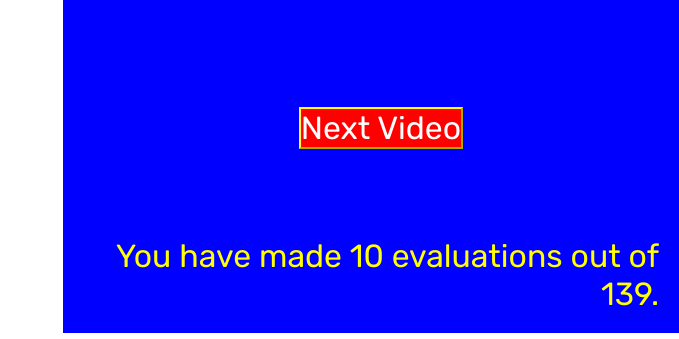
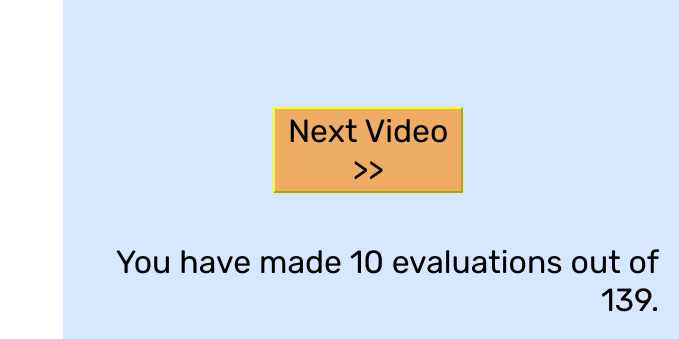
Before and after one commit to Parkinson-Disease-Detection-CSIC/video-evaluation-slider, a Django app: page /polls/68/general/details in a window 1280 px wide; the page is wider, and only the part inside the window is pictured. Shown: the part 1075-1414 px from the top of that part, without its empty margins (601-1280 px from the left). Run offline with Django 3.2, Linux system fonts and the light colour scheme; the visitor is signed in with stand-in values (Sample User, id 1); data that the repository does not hold is empty.

Commit message:
changecolors

```diff
--- a/polls/templates/polls/detail.html
+++ b/polls/templates/polls/detail.html
@@ -30,7 +30,7 @@ body, html {
   height: 80%;
   position: relative;
   float: right;
-  background-color: blue;
+  background-color: #d6e8ff;
   border-collapse: collapse;
   padding: 20px;
 }
@@ -39,7 +39,7 @@ body, html {
   width: 100%;
   height: 400px;
   border-collapse: collapse;
-  background-color: #4da6ff;
+  background-color: #b8b5db;
 }
 
     * {
@@ -349,17 +349,17 @@ body, html {
 </div>
 <div class="row">
     <div class="col_3">
-        <button type="button" style="background-color:red; border-color:yellow; color:white; visibility:hidden" onclick="previousVideo()" id="leftButton" name="Previous">Previous Video</button>
+        <button type="button" style="background-color:#eeac65; border-color:yellow; color:black; padding:3px; visibility:hidden" onclick="previousVideo()" id="leftButton" name="Previous">&lt;&lt; Previous Video</button>
     </div>
     <div class="col_3">
-        <button type="button" style="background-color:red; border-color:yellow; color:white; visibility:hidden" onclick="nextVideo()" id="middleButton" name="Next">Next Video</button>
+        <button type="button" style="background-color:#eeac65; border-color:yellow; color:black; padding:3px; visibility:hidden" onclick="nextVideo()" id="middleButton" name="Next">Next Video &gt;&gt;</button>
     </div>
     <div class="col_3">
-        <button type="button" style="background-color:red; border-color:yellow; color:white; visibility:hidden" onclick="saveAndNext()" id="rightButton" name="SaveAndNext">Save and Next</button>
+        <button type="button" style="background-color:#eeac65; border-color:yellow; color:black; padding:3px; visibility:hidden" onclick="saveAndNext()" id="rightButton" name="SaveAndNext">Save and Next</button>
     </div>
 </div>
 <div>
-<p style="color:yellow;">
+<p>
 You have made {{ evaluations_done }} evaluations out of {{ total_evaluations }}.
 </p>
 </div>
```
